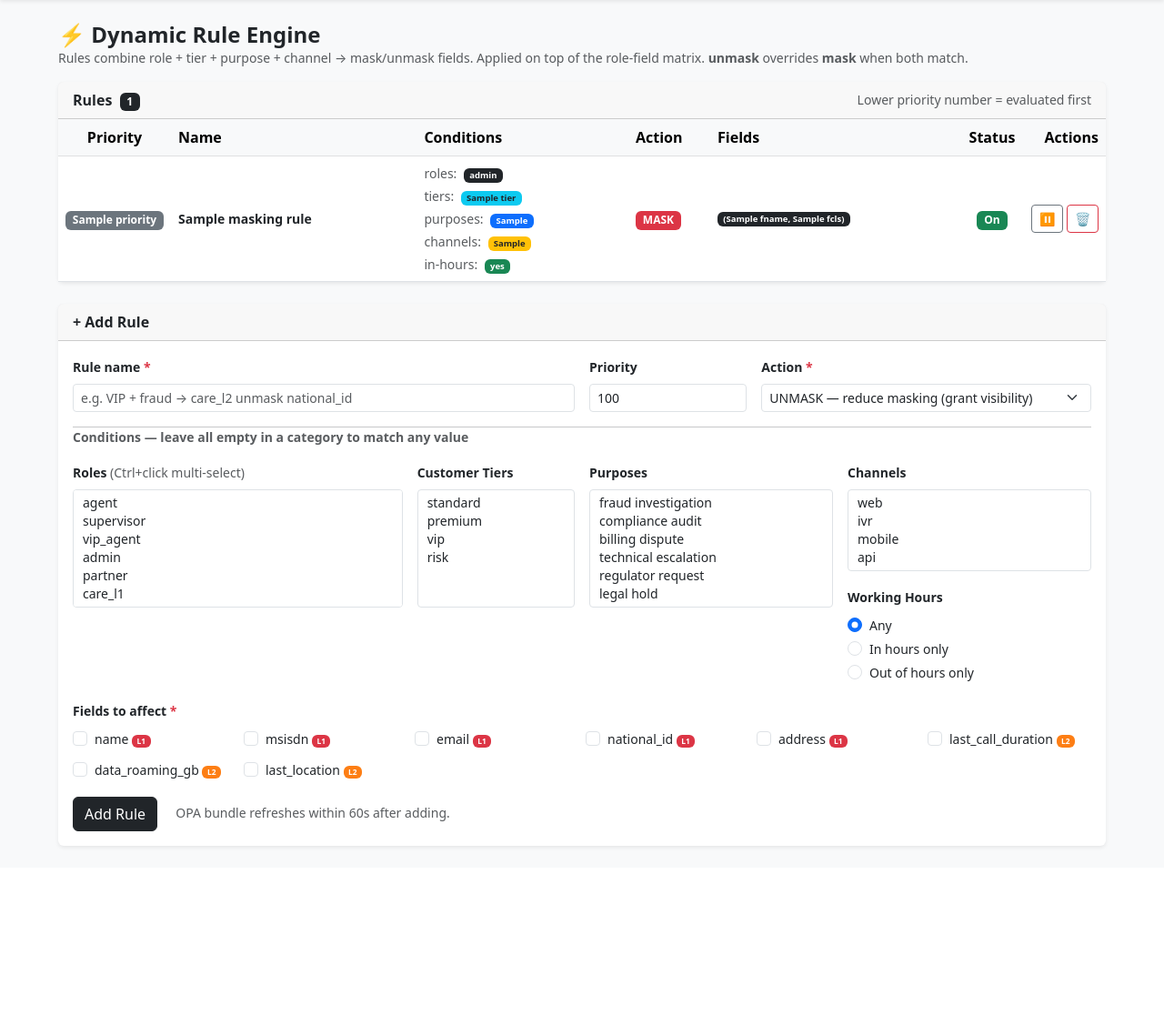
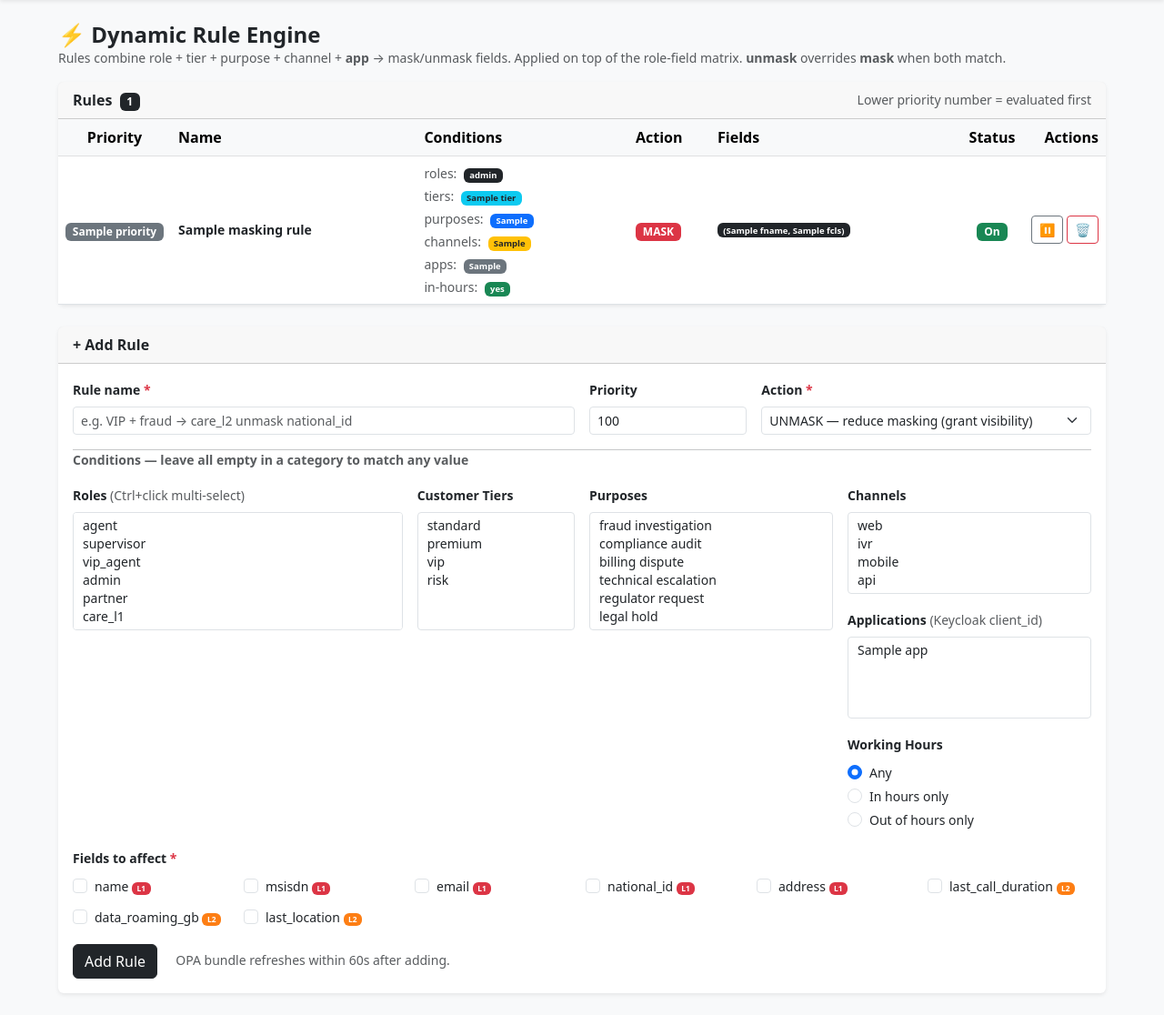
Before and after one commit to sorhoho/Data-Masking, a Flask app: page /rules in a window 1280 px wide. Shown: the part 104-1220 px from the top of the page at 91% size. Before the commit the page ends 1037 px from the top, so only its background shows below. Run offline with Flask 3, Linux system fonts and the light colour scheme; the visitor is signed in with stand-in values (Sample User, id 1); a database or web service that is not in the repository returns one stand-in record (values such as "Sample title"); some libraries are stand-ins or nearby versions.

Commit message:
feat: per-application masking via condition_apps in dynamic rules
Extends the dynamic rule engine with an application-level condition
so rules can be scoped to specific Keycloak clients (azp / app_id).

- DB: condition_apps TEXT[] column on masking_rules (+ ALTER TABLE migration)
- OPA: _apps_match() helper + wired into _rule_matches(); empty list = any app
- Admin UI: apps multi-select in rule form; condition badges in rule table
- Bundle: condition_apps included in masking_rules JSON served to OPA

Existing rules are unaffected (condition_apps defaults to [], matches all).
Example use: mask 'email' only when request comes from partner-api,
regardless of role. Or unmask 'name' for fraud-console + fraud_analyst.

https://claude.ai/code/session_015DJFy4qaRFyYCCGyfrUhc6

```diff
--- a/admin-service/app.py
+++ b/admin-service/app.py
@@ -302,12 +302,14 @@ def init_db():
             condition_tiers            TEXT[]  NOT NULL DEFAULT '{}',
             condition_purposes         TEXT[]  NOT NULL DEFAULT '{}',
             condition_channels         TEXT[]  NOT NULL DEFAULT '{}',
+            condition_apps             TEXT[]  NOT NULL DEFAULT '{}',
             condition_in_working_hours BOOLEAN,
             action                     TEXT    NOT NULL CHECK (action IN ('mask','unmask')),
             fields                     TEXT[]  NOT NULL DEFAULT '{}',
             enabled                    BOOLEAN NOT NULL DEFAULT true,
             created_at                 TEXT    NOT NULL
         )""",
+        "ALTER TABLE masking_rules ADD COLUMN IF NOT EXISTS condition_apps TEXT[] NOT NULL DEFAULT '{}'",
     ]
     for stmt in stmts:
         execute(conn, stmt)
@@ -408,7 +410,7 @@ def get_config():
     )
     rule_rows     = qrows(conn,
         "SELECT id, name, priority, condition_roles, condition_tiers, condition_purposes, "
-        "condition_channels, condition_in_working_hours, action, fields, enabled "
+        "condition_channels, condition_apps, condition_in_working_hours, action, fields, enabled "
         "FROM masking_rules ORDER BY priority, id"
     )
     conn.close()
@@ -448,6 +450,7 @@ def get_config():
             "condition_tiers":            list(row["condition_tiers"] or []),
             "condition_purposes":         list(row["condition_purposes"] or []),
             "condition_channels":         list(row["condition_channels"] or []),
+            "condition_apps":             list(row["condition_apps"] or []),
             "condition_in_working_hours": row["condition_in_working_hours"],
             "action":                     row["action"],
             "fields":                     list(row["fields"] or []),
@@ -977,10 +980,12 @@ def api_apps_list():
 def rules_list():
     conn = get_db()
     rules = qrows(conn, "SELECT * FROM masking_rules ORDER BY priority, id")
+    apps  = qrows(conn, "SELECT app_id, name FROM apps ORDER BY app_id")
     conn.close()
     return render_template("rules.html", rules=rules,
                            all_roles=ROLES, all_purposes=PURPOSES,
-                           all_fields=FIELDS, tiers=TIERS, channels=CHANNELS)
+                           all_fields=FIELDS, tiers=TIERS, channels=CHANNELS,
+                           all_apps=[(a["app_id"], a["name"]) for a in apps])
 
 
 @app.post("/rules/add")
@@ -993,6 +998,7 @@ def rules_add():
     tiers     = request.form.getlist("condition_tiers")
     purposes  = request.form.getlist("condition_purposes")
     channels  = request.form.getlist("condition_channels")
+    apps_cond = request.form.getlist("condition_apps")
     wh_val    = request.form.get("condition_in_working_hours", "any")
     wh        = None if wh_val == "any" else (wh_val == "true")
     fields    = request.form.getlist("fields")
@@ -1006,9 +1012,10 @@ def rules_add():
         execute(conn,
             """INSERT INTO masking_rules
                (name, priority, condition_roles, condition_tiers, condition_purposes,
-                condition_channels, condition_in_working_hours, action, fields, enabled, created_at)
-               VALUES (%s, %s, %s, %s, %s, %s, %s, %s, %s, true, %s)""",
-            (name, priority, roles, tiers, purposes, channels, wh, action, fields,
+                condition_channels, condition_apps, condition_in_working_hours,
+                action, fields, enabled, created_at)
+               VALUES (%s, %s, %s, %s, %s, %s, %s, %s, %s, %s, true, %s)""",
+            (name, priority, roles, tiers, purposes, channels, apps_cond, wh, action, fields,
              datetime.utcnow().isoformat()))
         conn.commit()
         flash(f"Rule '{name}' added — OPA will reload within 60s", "success")
--- a/admin-service/templates/rules.html
+++ b/admin-service/templates/rules.html
@@ -6,7 +6,7 @@
   <div>
     <h4 class="fw-bold mb-0">&#9889; Dynamic Rule Engine</h4>
     <p class="text-muted small mb-0">
-      Rules combine role + tier + purpose + channel → mask/unmask fields.
+      Rules combine role + tier + purpose + channel + <strong>app</strong> → mask/unmask fields.
       Applied on top of the role-field matrix. <strong>unmask</strong> overrides <strong>mask</strong> when both match.
     </p>
   </div>
@@ -72,6 +72,14 @@
               {% endfor %}
             </div>
             {% endif %}
+            {% if r.condition_apps %}
+            <div class="mb-1">
+              <span class="text-muted me-1">apps:</span>
+              {% for a in r.condition_apps %}
+              <span class="badge bg-secondary me-1" style="font-size:.68em">{{ a }}</span>
+              {% endfor %}
+            </div>
+            {% endif %}
             {% if r.condition_in_working_hours is not none %}
             <div>
               <span class="text-muted me-1">in-hours:</span>
@@ -81,7 +89,8 @@
             </div>
             {% endif %}
             {% if not r.condition_roles and not r.condition_tiers and not r.condition_purposes
-                  and not r.condition_channels and r.condition_in_working_hours is none %}
+                  and not r.condition_channels and not r.condition_apps
+                  and r.condition_in_working_hours is none %}
             <span class="text-muted fst-italic">any context</span>
             {% endif %}
           </td>
@@ -187,7 +196,7 @@
           </select>
         </div>
 
-        <!-- Channels + working hours -->
+        <!-- Channels + Apps + working hours -->
         <div class="col-md-3">
           <label class="form-label fw-semibold small">Channels</label>
           <select class="form-select form-select-sm" name="condition_channels" multiple size="4">
@@ -195,6 +204,14 @@
             <option value="{{ ch }}">{{ ch }}</option>
             {% endfor %}
           </select>
+          <div class="mt-3">
+            <label class="form-label fw-semibold small">Applications <span class="text-muted fw-normal">(Keycloak client_id)</span></label>
+            <select class="form-select form-select-sm" name="condition_apps" multiple size="4">
+              {% for app_id, app_name in all_apps %}
+              <option value="{{ app_id }}" title="{{ app_id }}">{{ app_name }}</option>
+              {% endfor %}
+            </select>
+          </div>
           <div class="mt-3">
             <label class="form-label fw-semibold small">Working Hours</label>
             <div>
```
Also changed, not shown: 1 other file.
